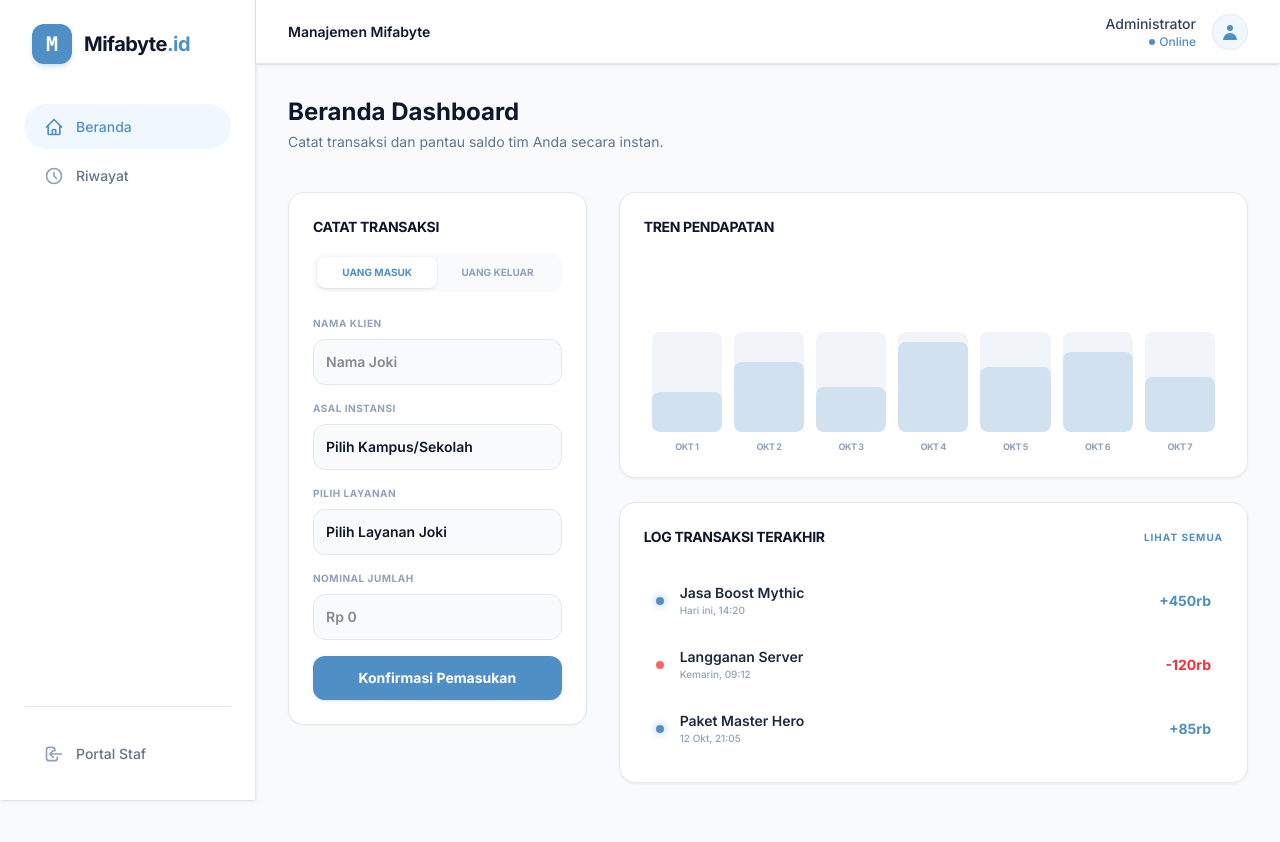
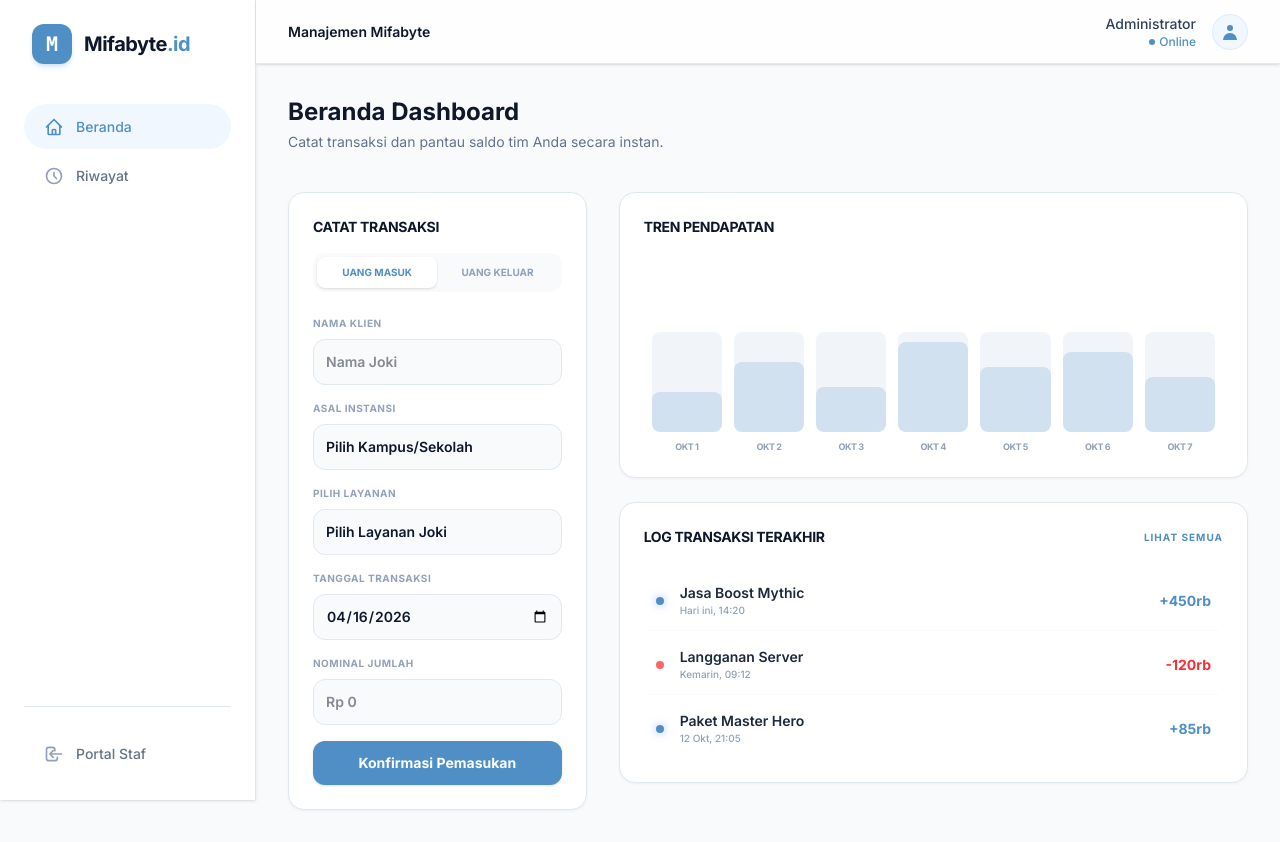
Before and after one commit to MakdumIbrohim/mifabye-finance, a Next.js app: page /dashboard in a window 1280 px wide. Before the commit the page ends 815 px from the top, so only its background shows below. Built offline with nearby package versions, Linux system fonts and the light colour scheme.

Commit message:
feat: add transaction date field to dashboard form with default Jakarta timezone value

```diff
--- a/app/(dashboard)/dashboard/page.tsx
+++ b/app/(dashboard)/dashboard/page.tsx
@@ -6,12 +6,19 @@ import { IndonesianUniversities } from "@/constants/universities";
 
 export default function DashboardPage() {
   const [transactionType, setTransactionType] = useState<"in" | "out">("in");
+
+  // Get today's date in Jakarta timezone (YYYY-MM-DD)
+  const getTodayJakarta = () => {
+    return new Date().toLocaleDateString('en-CA', { timeZone: 'Asia/Jakarta' });
+  };
+
   const [formData, setFormData] = useState({
     namaKlien: "",
     instansi: "",
     instansiLainnya: "",
     layanan: "",
     jumlah: "",
+    tanggal: getTodayJakarta(),
     catatan: ""
   });
 
@@ -114,6 +121,16 @@ export default function DashboardPage() {
               ) : null}
 
               <div>
+                <label className="text-[10px] font-bold text-slate-400 uppercase tracking-wider mb-2 block">Tanggal Transaksi</label>
+                <input
+                  type="date"
+                  className="w-full bg-slate-50 border border-border-light rounded-xl p-3 text-slate-900 focus:outline-none focus:ring-2 focus:ring-primary/20 transition-all text-sm font-semibold cursor-pointer"
+                  value={formData.tanggal}
+                  onChange={(e) => setFormData({...formData, tanggal: e.target.value})}
+                />
+              </div>
+
+              <div>
                 <label className="text-[10px] font-bold text-slate-400 uppercase tracking-wider mb-2 block">Nominal Jumlah</label>
                 <input
                   type="text"
```
